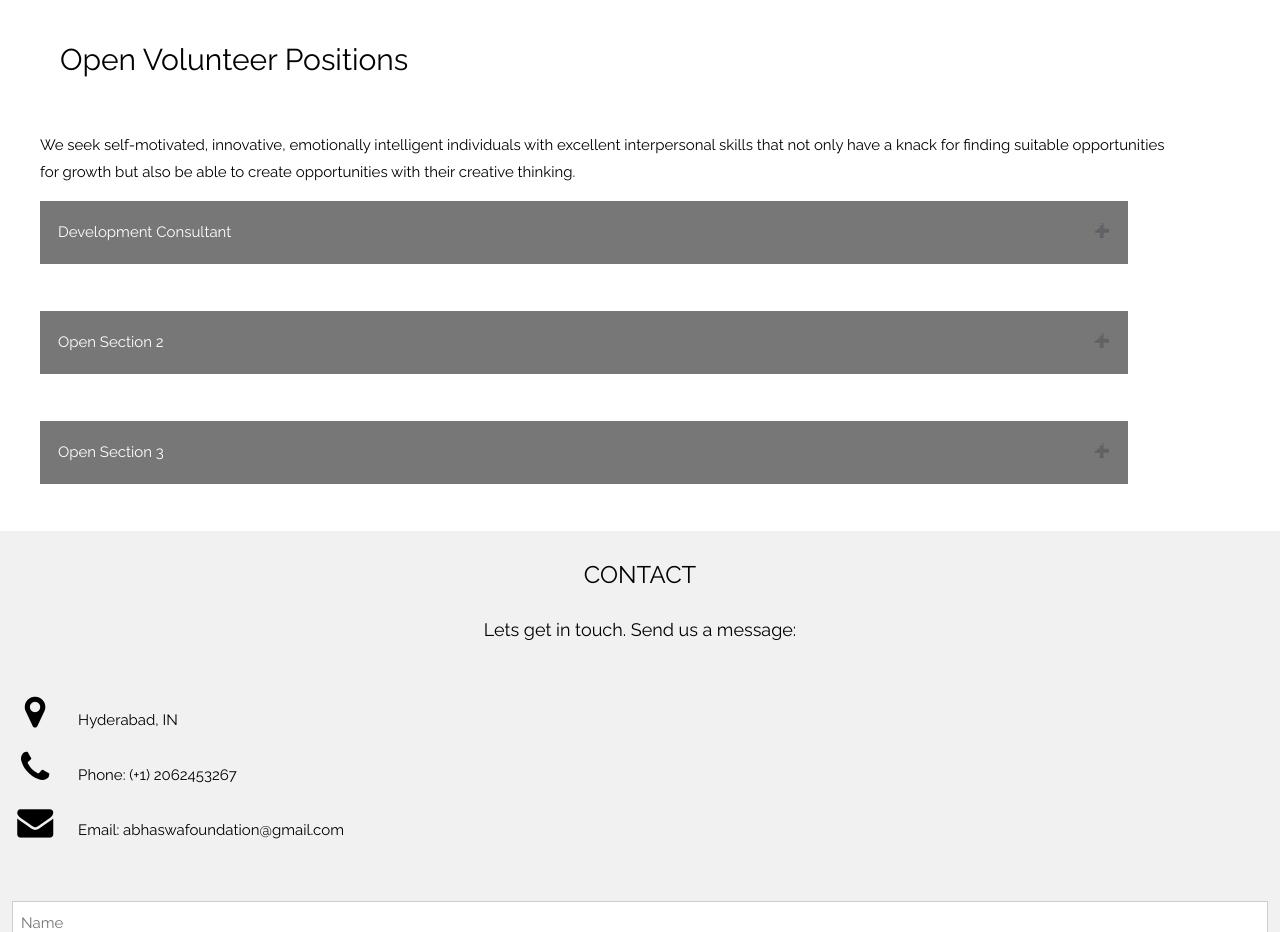
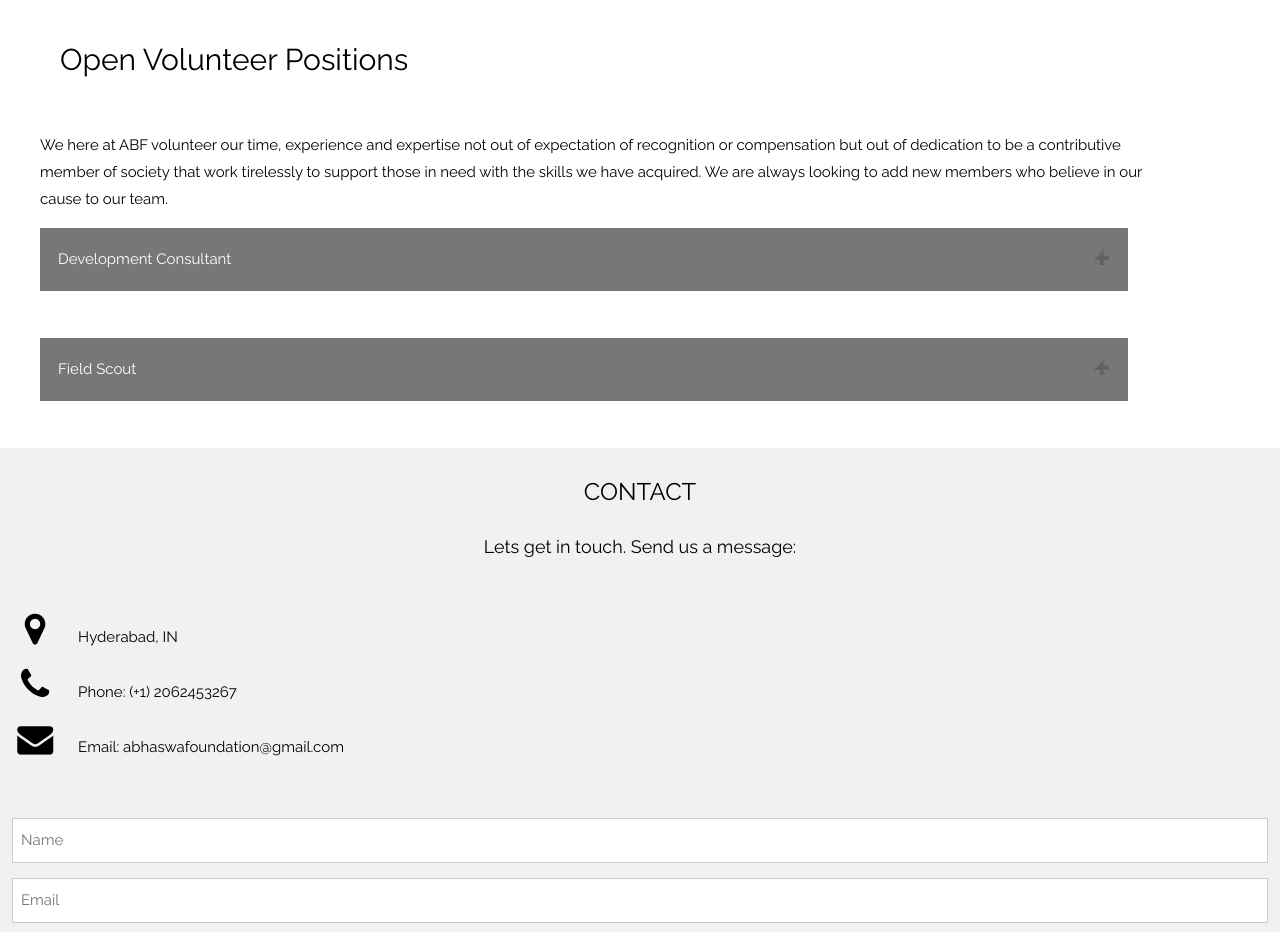
Before and after one commit to abhaswa/abhaswa.github.io, a plain HTML site: page index.html in a window 1280 px wide. Shown: the part 1808-2740 px from the top of the page. Drawn offline with nearby package versions, Linux system fonts and the light colour scheme.

Commit message:
add job desc

```diff
--- a/index.html
+++ b/index.html
@@ -186,7 +186,9 @@
 
 <h2 style="padding:30px;margin-left:30px" id="volunteer"> Open Volunteer Positions</h2>
 
-<p style="margin-left:40px; margin-right:110px"> We seek self-motivated, innovative, emotionally intelligent individuals with excellent interpersonal skills that not only have a knack for finding suitable opportunities for growth but also be able to create opportunities with their creative thinking. </p>
+<p style="margin-left:40px; margin-right:110px"> We here at ABF volunteer our time, experience and expertise not out of expectation of recognition or compensation but out of dedication to be a contributive member of society that work tirelessly to support those in need with the skills we have acquired.
+We are always looking to add new members who believe in our cause to our team.
+ </p>
 <button type="button" class="collapsible jobs">Development Consultant</button>
 <div class="content">
   <p>As a development consultant, you can support local social workers and entrepreneurs with sustainable solutions for the health, educational and financial needs of underprivileged children by finding and creating opportunities for a higher standard of living.
@@ -207,17 +209,35 @@
 
 <p>Follow this link for an application form to be a Development Consultant at ABF:
 <a href="https://forms.gle/Ji858pzzmA4xmiN99" target="_blank"> <button type="button" class="w3-button button w3-hover-opacity-off">Apply Now</button></a></p>
-
-</div>
-<button type="button" class="collapsible jobs">Open Section 2</button>
-<div class="content">
-  <p>Lorem ipsum dolor sit amet, consectetur adipisicing elit, sed do eiusmod tempor incididunt ut labore et dolore magna aliqua. Ut enim ad minim veniam, quis nostrud exercitation ullamco laboris nisi ut aliquip ex ea commodo consequat.</p>
-</div>
-<button type="button" class="collapsible jobs">Open Section 3</button>
-<div class="content">
-  <p>Lorem ipsum dolor sit amet, consectetur adipisicing elit, sed do eiusmod tempor incididunt ut labore et dolore magna aliqua. Ut enim ad minim veniam, quis nostrud exercitation ullamco laboris nisi ut aliquip ex ea commodo consequat.</p>
 </div>
 
+<button type="button" class="collapsible jobs">Field Scout</button>
+
+<div class="content">
+  <p>As a Field Scout at ABF, your main roles would be to work on the field, scout for small-scale unprivileged children homes, orphanages, shelters, social entrepreneurs and social workers that would benefit from our services, and conduct preliminary and detailed surveys to determine the nature of their requirements. This profile will require the ability to promote ABF's work and services as well as equip the organization with comprehensive information about the units that require service.</p>
+<p> We are seeking self-motivated individuals with a passion for community service, a tireless work ethic, proactivity in taking initiative and excellent interpersonal skills.</p>
+
+<h4>Roles and Responsibilities</h4>
+
+<ul>
+  <li>Conducting field surveys with small and medium target units.</li>
+  <li>Preparing reports based on market research.</li>
+  <li>Representing the organisation's goals and interests with target groups.</li>
+  <li>Promoting organsation's causes with target units.</li>
+</ul>
+
+<h4>Preferred Qualifications</h4>
+
+<ul>
+  <li>Prior experience in the public relations/ marketing/ non-profit sector.</li>
+  <li>Demonstrated ability in oral and written communication skills.</li>
+  <li>Time commitment of 4-6 hours per week.</li>
+  <li>Ability to speak regional language as well as English.</li>
+</ul>
+
+<p>Follow this link for an application form to be a Field Scout at ABF:
+<a href="https://forms.gle/34z8ntahD4abJU6f8" target="_blank"> <button type="button" class="w3-button button w3-hover-opacity-off">Apply Now</button></a></p>
+</div>
 <!-- Contact Section -->
 <div class="w3-container w3-light-grey" style="padding:12px 12px" id="contact">
   <h3 class="w3-center">CONTACT</h3>
```
